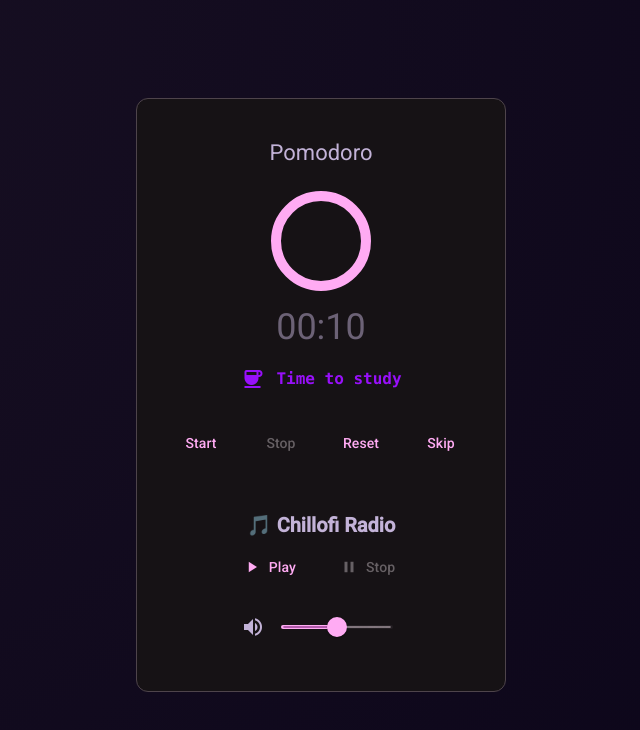
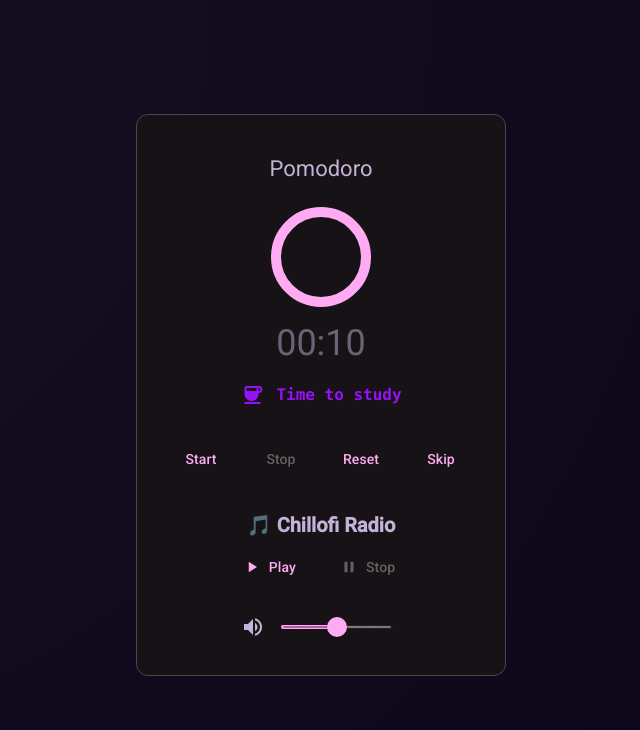
Before and after one commit to Joao-Vtr-Oliveira/pomodoro, an Angular app: page / in a window 1280 px wide. Shown: the top 730 px of the page, without its empty margins (319-959 px from the left). Built offline with nearby package versions, Linux system fonts and the light colour scheme.

Commit message:
feat: change the style and the inject method

```diff
--- a/src/app/music-player/music-player.html
+++ b/src/app/music-player/music-player.html
@@ -1,5 +1,5 @@
 <div
-	class="flex flex-col items-center space-y-4 p-4 rounded-md max-w-sm mx-auto"
+	class="flex flex-col items-center space-y-4 rounded-md max-w-sm mx-auto"
 >
 	<h2 class="text-xl font-semibold mb-2">🎵 Chillofi Radio</h2>
 
--- a/src/app/music-player/music-player.ts
+++ b/src/app/music-player/music-player.ts
@@ -1,6 +1,5 @@
-import { Component } from '@angular/core';
+import { Component, inject, signal } from '@angular/core';
 import { MusicService } from '../services/MusicService/music-service';
-import { DecimalPipe } from '@angular/common';
 import { MatButtonModule } from '@angular/material/button';
 import { MatIconModule } from '@angular/material/icon';
 import {MatSliderModule} from '@angular/material/slider';
@@ -12,7 +11,7 @@ import {MatSliderModule} from '@angular/material/slider';
 	imports: [MatButtonModule, MatIconModule, MatSliderModule],
 })
 export class MusicPlayerComponent {
-	constructor(public musicService: MusicService) {}
+  musicService = inject(MusicService)
 
 	onVolumeChange(event: Event) {
 		const input = event.target as HTMLInputElement;
```
